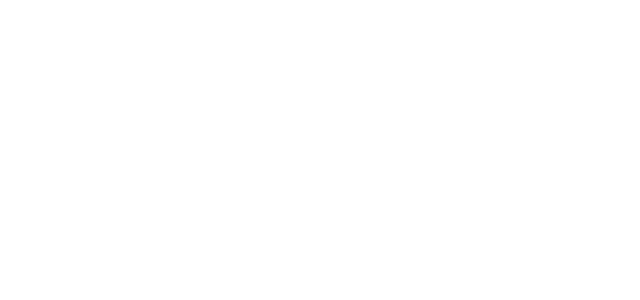
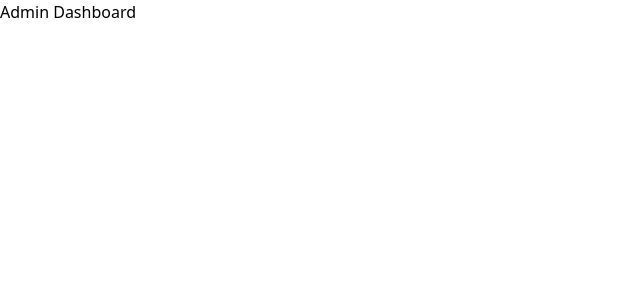
Before and after one commit to mmohashik/Ticket-Booking-Platform_Frontend, a React (Vite) app in the folder ticket_booking_platform_frontend/: page /admin in a window 1280 px wide. Before the commit this address had no page. Shown: the top 300 px of the page, without its empty margins (0-640 px from the left). Built offline with nearby package versions, Linux system fonts and the light colour scheme.

Commit message:
initiate

```diff
--- a/ticket_booking_platform_frontend/src/App.jsx
+++ b/ticket_booking_platform_frontend/src/App.jsx
@@ -5,6 +5,7 @@
 import AboutUs from './pages/AboutUs'
 import ContactUs from './pages/ContactUs'
 import Shop from './pages/Shop'
+import AdminDashboard from './pages/AdminDashboard'
 
 const App = () => {
   return (
@@ -15,6 +16,7 @@
         <Route path="/aboutus" element={<AboutUs />} />
         <Route path="/contactus" element={<ContactUs />} />
         <Route path="/shop" element={<Shop />} />
+        <Route path="/admin" element={<AdminDashboard />} />
       </Routes>
     </BrowserRouter>
   )
--- /dev/null
+++ b/ticket_booking_platform_frontend/src/pages/AdminDashboard.jsx
@@ -0,0 +1,11 @@
+import React from 'react'
+
+const AdminDashboard = () => {
+  return (
+    <div>
+      Admin Dashboard
+    </div>
+  )
+}
+
+export default AdminDashboard
```
